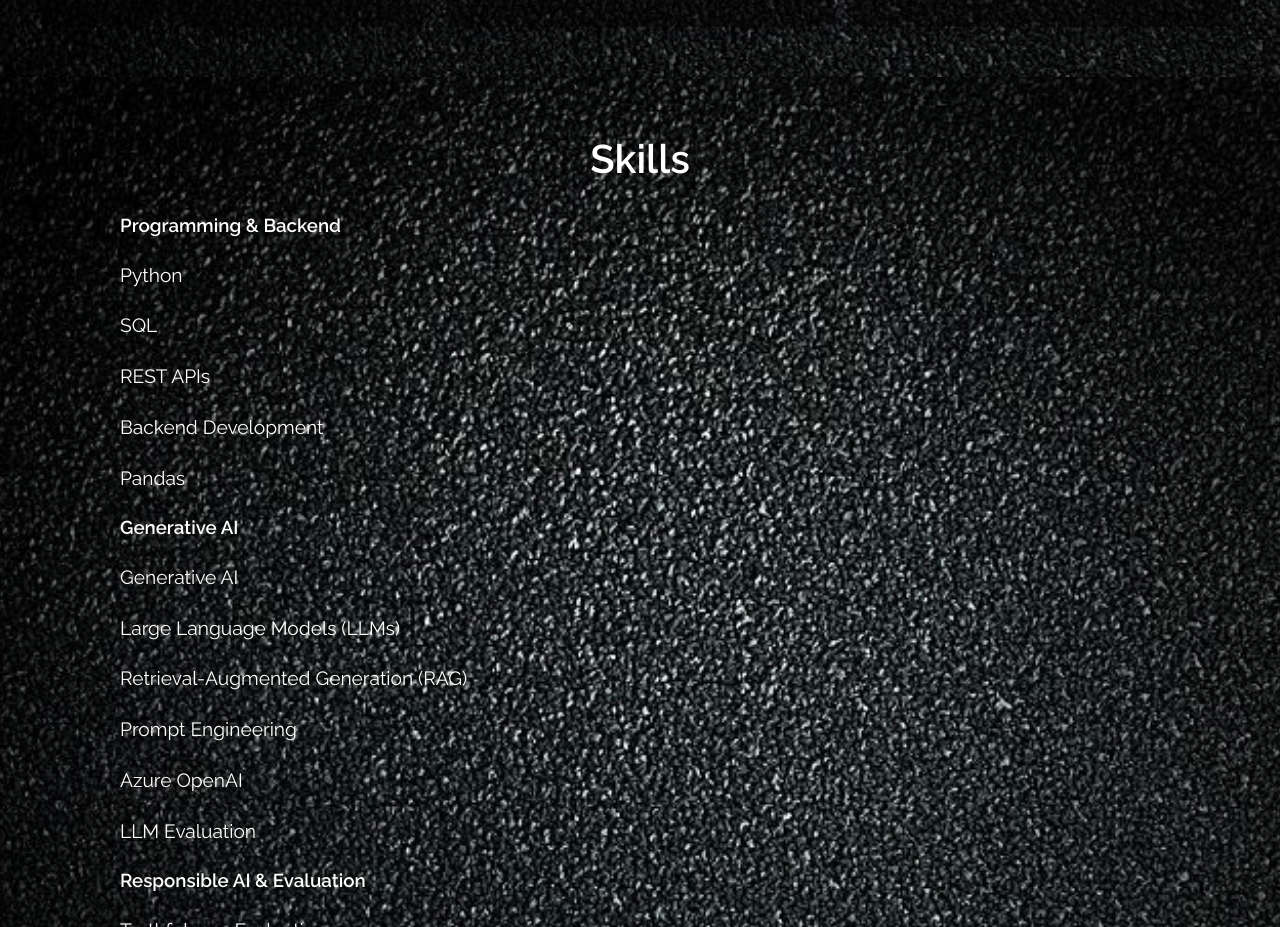
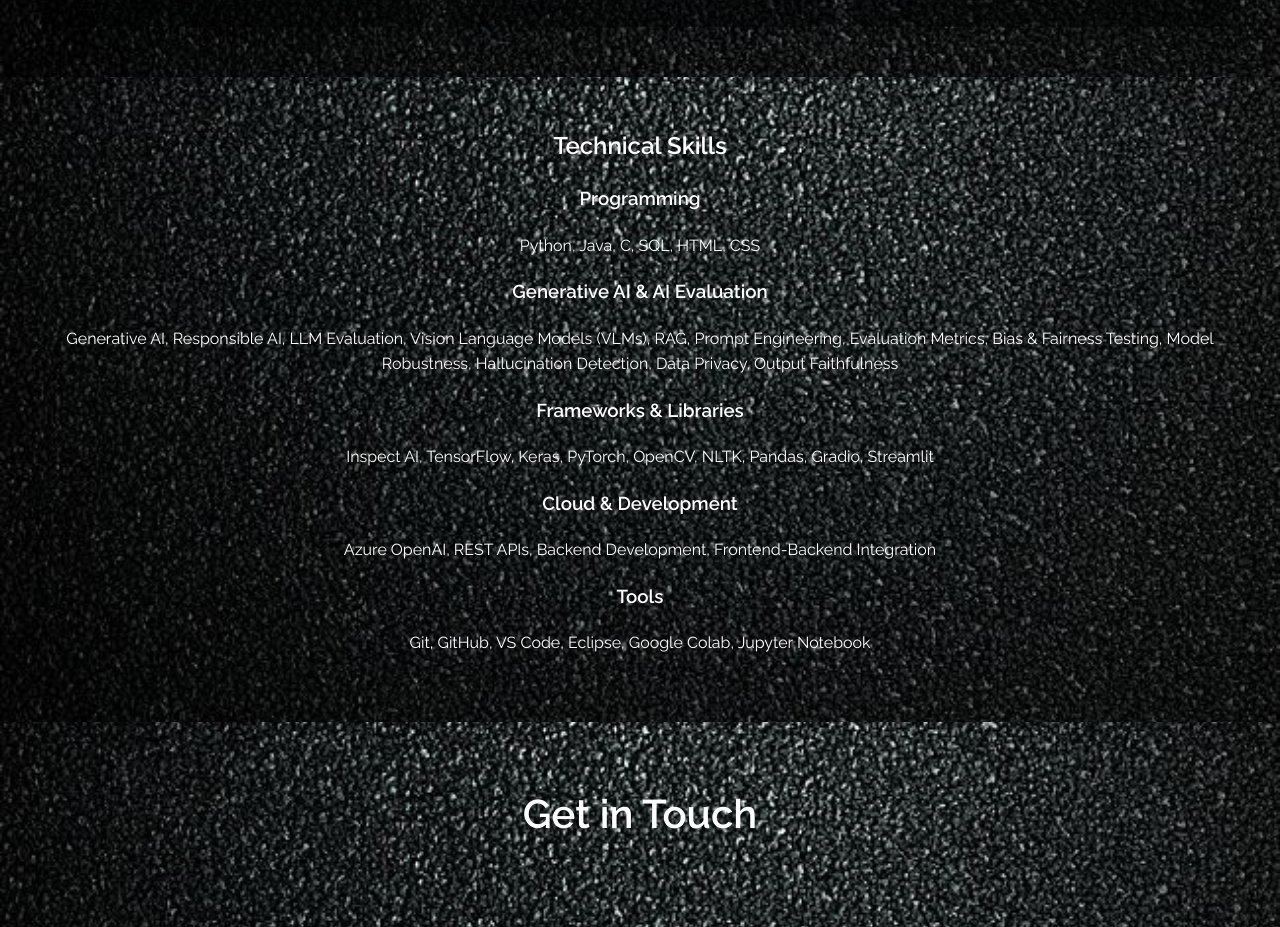
Before and after one commit to Abdul27Sadiq/AbdulSadiq.github.io, a plain HTML site: page index.html in a window 1280 px wide. Shown: the part 3449-4376 px from the top of the page. Drawn offline with Linux system fonts and the light colour scheme.

Commit message:
Update index.html

```diff
--- a/index.html
+++ b/index.html
@@ -251,169 +251,53 @@
   </section>
 
   <!-- Skills Section -->
-  <section id="skills">
 
-    <div class="skills-title">
-      <h2>Skills</h2>
-    </div>
+<section id="skills">
+    <h2 class="skills-title">Technical Skills</h2>
 
-    <div class="skills-container">
-      <div class="skills-row">
+    <div class="technical-skills-grid">
 
-        <!-- Programming & Backend -->
-        <div class="skills-column">
-          <h3>Programming & Backend</h3>
-
-          <div class="skill">
-            <div class="skill-name">Python</div>
-          </div>
-
-          <div class="skill">
-            <div class="skill-name">SQL</div>
-          </div>
-
-          <div class="skill">
-            <div class="skill-name">REST APIs</div>
-          </div>
-
-          <div class="skill">
-            <div class="skill-name">Backend Development</div>
-          </div>
-
-          <div class="skill">
-            <div class="skill-name">Pandas</div>
-          </div>
+        <div class="technical-skill-card">
+            <h3>Programming</h3>
+            <p>Python, Java, C, SQL, HTML, CSS</p>
         </div>
 
-        <!-- Generative AI -->
-        <div class="skills-column">
-          <h3>Generative AI</h3>
-
-          <div class="skill">
-            <div class="skill-name">Generative AI</div>
-          </div>
-
-          <div class="skill">
-            <div class="skill-name">Large Language Models (LLMs)</div>
-          </div>
-
-          <div class="skill">
-            <div class="skill-name">Retrieval-Augmented Generation (RAG)</div>
-          </div>
-
-          <div class="skill">
-            <div class="skill-name">Prompt Engineering</div>
-          </div>
-
-          <div class="skill">
-            <div class="skill-name">Azure OpenAI</div>
-          </div>
-
-          <div class="skill">
-            <div class="skill-name">LLM Evaluation</div>
-          </div>
+        <div class="technical-skill-card">
+            <h3>Generative AI & AI Evaluation</h3>
+            <p>
+                Generative AI, Responsible AI, LLM Evaluation,
+                Vision Language Models (VLMs), RAG, Prompt Engineering,
+                Evaluation Metrics, Bias & Fairness Testing, Model Robustness,
+                Hallucination Detection, Data Privacy, Output Faithfulness
+            </p>
         </div>
 
-        <!-- Responsible AI -->
-        <div class="skills-column">
-          <h3>Responsible AI & Evaluation</h3>
-
-          <div class="skill">
-            <div class="skill-name">Truthfulness Evaluation</div>
-          </div>
-
-          <div class="skill">
-            <div class="skill-name">Robustness Evaluation</div>
-          </div>
-
-          <div class="skill">
-            <div class="skill-name">AI Safety & Privacy</div>
-          </div>
-
-          <div class="skill">
-            <div class="skill-name">Fairness Evaluation</div>
-          </div>
-
-          <div class="skill">
-            <div class="skill-name">AI Red Teaming</div>
-          </div>
-
-          <div class="skill">
-            <div class="skill-name">Inspect AI</div>
-          </div>
-
-          <div class="skill">
-            <div class="skill-name">TrustGen</div>
-          </div>
+        <div class="technical-skill-card">
+            <h3>Frameworks & Libraries</h3>
+            <p>
+                Inspect AI, TensorFlow, Keras, PyTorch, OpenCV,
+                NLTK, Pandas, Gradio, Streamlit
+            </p>
         </div>
 
-        <!-- Computer Vision & Machine Learning -->
-        <div class="skills-column">
-          <h3>Computer Vision & Machine Learning</h3>
-
-          <div class="skill">
-            <div class="skill-name">Computer Vision</div>
-          </div>
-
-          <div class="skill">
-            <div class="skill-name">Vision Language Models (VLMs)</div>
-          </div>
-
-          <div class="skill">
-            <div class="skill-name">Text-to-Image Evaluation</div>
-          </div>
-
-          <div class="skill">
-            <div class="skill-name">TensorFlow & Keras</div>
-          </div>
-
-          <div class="skill">
-            <div class="skill-name">OpenCV</div>
-          </div>
-
+        <div class="technical-skill-card">
+            <h3>Cloud & Development</h3>
+            <p>
+                Azure OpenAI, REST APIs, Backend Development,
+                Frontend-Backend Integration
+            </p>
         </div>
 
-        <!-- Frameworks & Tools -->
-        <div class="skills-column">
-          <h3>Frameworks & Tools</h3>
-
-          <div class="skill">
-            <div class="skill-name">Gradio</div>
-          </div>
-
-          <div class="skill">
-            <div class="skill-name">Streamlit</div>
-          </div>
-
-          <div class="skill">
-            <div class="skill-name">Git & GitHub</div>
-          </div>
-
-          <div class="skill">
-            <div class="skill-name">Jupyter Notebook</div>
-          </div>
+        <div class="technical-skill-card">
+            <h3>Tools</h3>
+            <p>
+                Git, GitHub, VS Code, Eclipse,
+                Google Colab, Jupyter Notebook
+            </p>
         </div>
 
-        <!-- Web Technologies -->
-        <div class="skills-column">
-          <h3>Web Technologies</h3>
-
-          <div class="skill">
-            <div class="skill-name">HTML</div>
-          </div>
-
-          <div class="skill">
-            <div class="skill-name">CSS</div>
-          </div>
-
-          <div class="skill">
-            <div class="skill-name">JavaScript</div>
-          </div>
-        </div>
-
-      </div>
     </div>
-  </section>
+</section>
 
   <!-- Contact Section -->
   <section id="contact" class="section">
```
